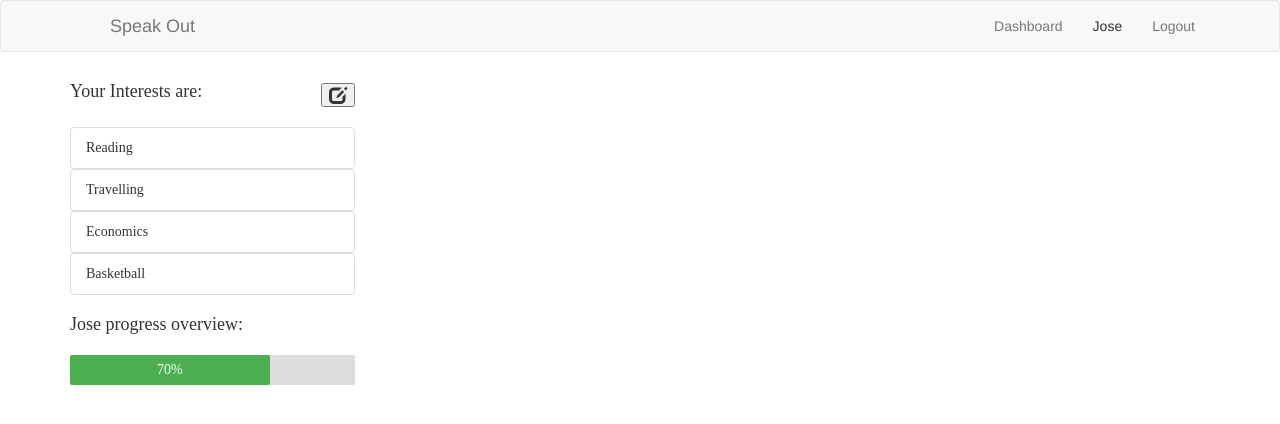
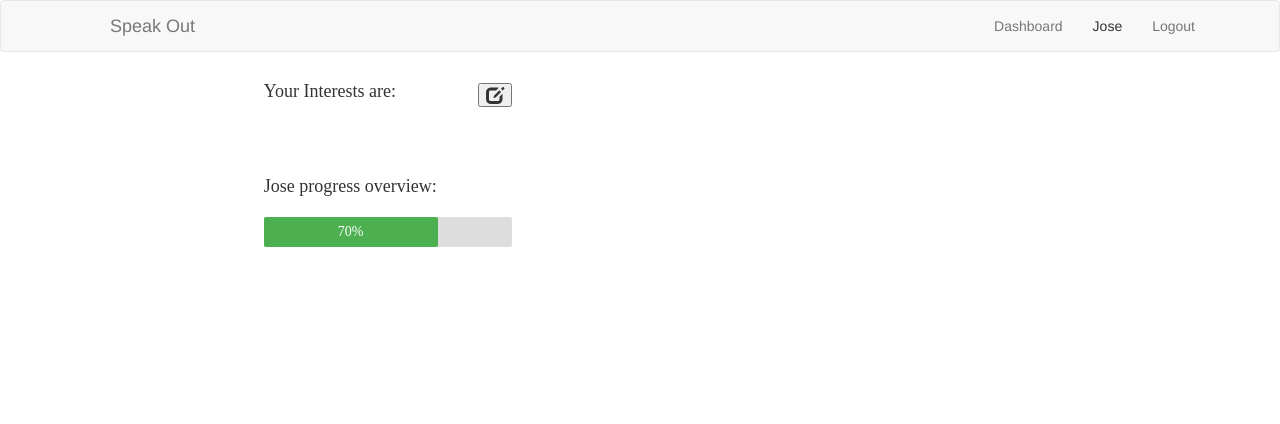
Before and after one commit to NCa24/SpeakOut-angular-version, a website: page index.html in a window 1280 px wide. Both pictures are taken after a click on the link "Jose". Drawn offline with nearby package versions, Linux system fonts and the light colour scheme; some packages are replaced by stand-ins of ours; files whose address does not match are found by name.

Commit message:
interesses em evoluçao, quase pronto. tem zona de ediçao e zona de visualizaçao para o utilizador

```diff
--- a/modules/RealWorld_Module/Controllers/realworld_controller.js
+++ b/modules/RealWorld_Module/Controllers/realworld_controller.js
@@ -5,3 +5,12 @@ angular
         $scope.articlesList = RealWorldService.realWorldInfo;
 
     }]);
+
+
+
+angular
+    .module('RealWorldMod')
+    .controller("StarRating", ["$scope", function($scope){
+
+
+    }]);
--- a/modules/User_Module/Controllers/user_controller.js
+++ b/modules/User_Module/Controllers/user_controller.js
@@ -13,7 +13,7 @@ angular
             var width = 0;
             var id = setInterval(frame, 10);
             function frame() {
-                if (width >= $scope.userList[0].progress) {
+                if (width >= $scope.userList[0].progress) { //a barra evolui ate ao progresso do utilizador
                   clearInterval(id);
                 } else {
                   width++;
@@ -23,4 +23,68 @@ angular
             }
         }
 
+
+
+        $scope.userInterests = [
+            {
+                Interest: "Sports",
+                value: false, //valor que vai definir se o utilizador tem este interesse ou nao
+                state: false, //valor usado para fazer o toggle e ng-show do sub menu
+                subInterests: [
+                    {
+                        Interest: "Basketball",
+                        value: false
+                    },
+                    {
+                        Interest: "Football",
+                        value: false,
+                    },
+                    {
+                        Interest: "Tennis",
+                        value: false,
+                    }
+                ]
+            },
+            {
+                Interest: "Politics",
+                value: false,
+                state: false,
+                subInterests: [
+                    {
+                        Interest: "World Politics",
+                        value: false
+                    },
+                    {
+                        Interest: "Theoretical Politics",
+                        value: false,
+                    },
+                    {
+                        Interest: "Past Politics",
+                        value: false,
+                    }
+                ]
+            },
+            {
+                Interest: "Cinema",
+                value: false,
+                state: false,
+            },
+            {
+                Interest: "Music",
+                value: false,
+                state: false,
+            }
+        ];
+
+        $scope.setInterests = function(interest){
+            interest.value = !interest.value;
+        };
+
+
+        $scope.toggle = function(interest) {
+            interest.state = !interest.state;
+        };
+
+
+
     }]);
--- a/modules/User_Module/Services/service_get_user.js
+++ b/modules/User_Module/Services/service_get_user.js
@@ -14,8 +14,8 @@ angular
     .service("UserService", function(){ //é mais facil armazenar dados aqui para acesso em diferentes controllers
     var userService = {};
     userService.userInfo = [
-        {firstName: "Jose", lastName: "Silva", progress: 70, userInterests: ["Reading", "Travelling", "Economics", "Basketball"]},
-        {firstName: "Joao", lastName: "Santos", progress: 20, userInterests: ["Cooking", "Football", "Workout", "Cinema"]}
+        {firstName: "Jose", lastName: "Silva", progress: 70, userInts: ["Reading", "Travelling", "Economics", "Basketball"]},
+        {firstName: "Joao", lastName: "Santos", progress: 20, userInts: ["Cooking", "Football", "Workout", "Cinema"]}
     ];
     return userService;
 });
--- a/styling.css
+++ b/styling.css
@@ -32,11 +32,19 @@
 }
 
 .interests{
+    margin-left: auto;
+    margin-right: auto;
+    width: 66%;
     font-family: "Times New Roman", Georgia, Serif;
 }
 
+.interests_box{
+    width: 33%;
+    margin-bottom: 50px;
+}
+
 #Interests_bar{
-    width: 25%;
+    width: 33%;
     padding-bottom: 15px;
 }
 
@@ -54,3 +62,13 @@
     line-height: 30px;
     color: white;
 }
+
+.select-off{
+    color:black;
+    cursor: pointer;
+}
+
+.select-on{
+    color:green;
+    cursor: pointer;
+}
--- a/views/userProfile.html
+++ b/views/userProfile.html
@@ -5,12 +5,15 @@
             <button class="glyphicon glyphicon-edit pull-right" data-target="#interestsModal" data-toggle="modal"></button>
         </h4>
     </div>
-    <ul class="list-group" style="width: 25%">
-      <div ng-repeat="interest in userList[0].userInterests">
-                            <li class="list-group-item">{{interest}}</li>
-                       </div>
+    <ul class="list-group interests_box">
+        <div ng-repeat="interest in userInterests | filter:{value:true}">
+            <li class="list-group-item">{{interest.Interest}}</li>
+            <div ng-repeat="subinterest in interest.subInterests | filter:{value:true}">
+                <li class="list-group-item">{{subinterest.Interest}} {{subinterest.value}}</li>
+            </div>
+        </div>
     </ul>
-    <div style="width: 25%">
+    <div style="width: 33%">
         <h4 style="padding-bottom: 10px">{{userList[0].firstName}} progress overview:</h4>
         <div id="myProgress">
             <div id="myBar">{{userList[0].progress + "%"}}</div>
@@ -28,9 +31,12 @@
                 </div>
 
                 <div class="modal-body">
-                   <ul class="list-group" style="width: 25%">
-                        <div ng-repeat="interest in userList[0].userInterests">
-                            <li class="list-group-item">{{interest}} <span class="glyphicon glyphicon-trash pull-right"></span></li>
+                   <ul class="list-group" style="width: 50%">
+                       <div ng-repeat="interest in userInterests" ng-click="setInterests(interest); toggle(interest)" ng-class="{'select-on' : interest.value, 'select-off' : !interest.value}"> <!-- setInterests vai tornar o value verdadeiro/falso quando há clique -->
+                            <li class="list-group-item">{{interest.Interest}} {{interest.value}}</li>
+                            <div ng-repeat='subinterest in interest.subInterests' ng-show='interest.state' ng-class="{'select-on' : subinterest.value, 'select-off' : !subinterest.value}" ng-click='$event.stopPropagation(); setInterests(subinterest)'>
+                                <li class="list-group-item">{{subinterest.Interest}} {{subinterest.value}}</li>
+                            </div>
                        </div>
                     </ul>
                 </div>
```
